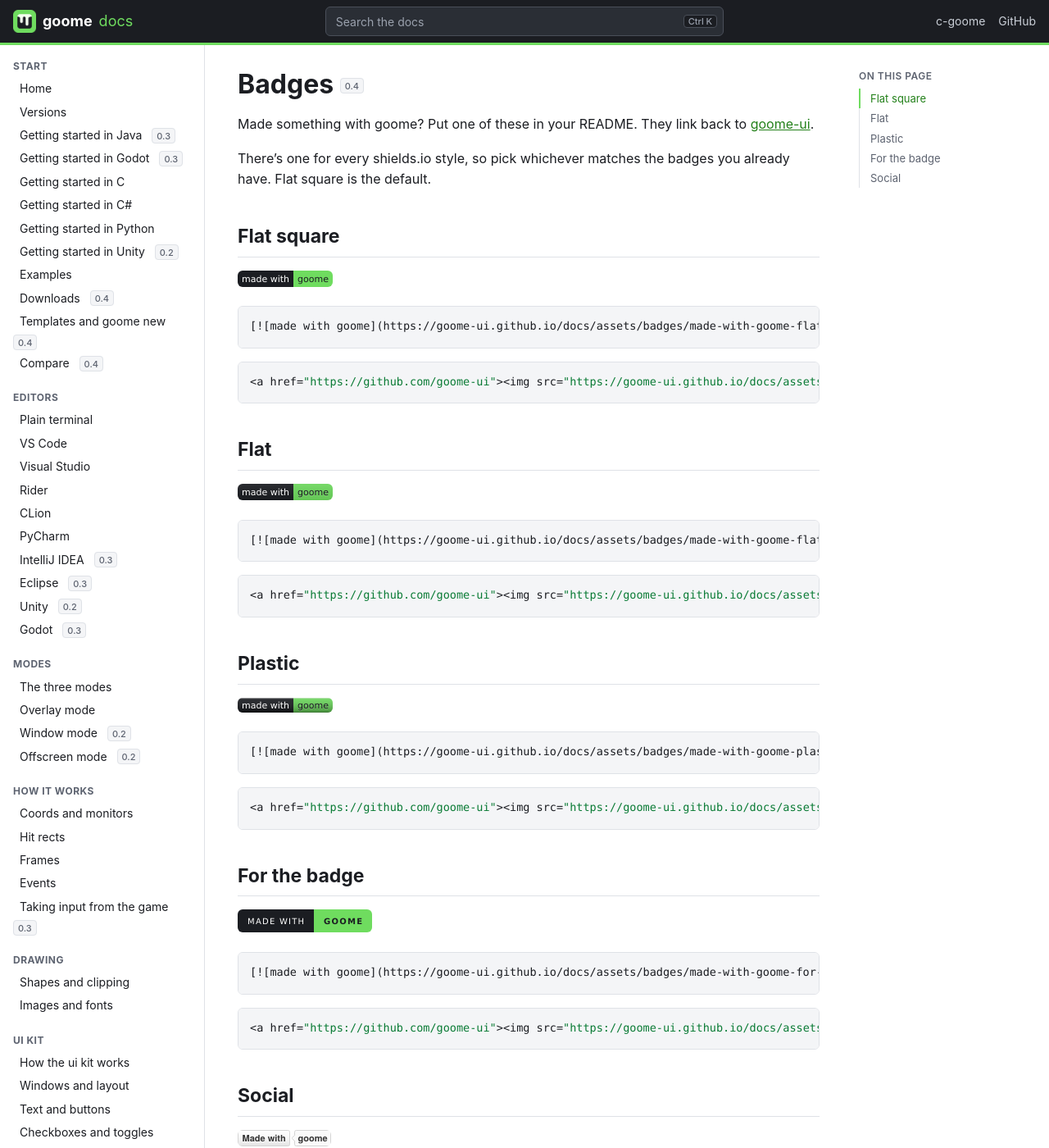
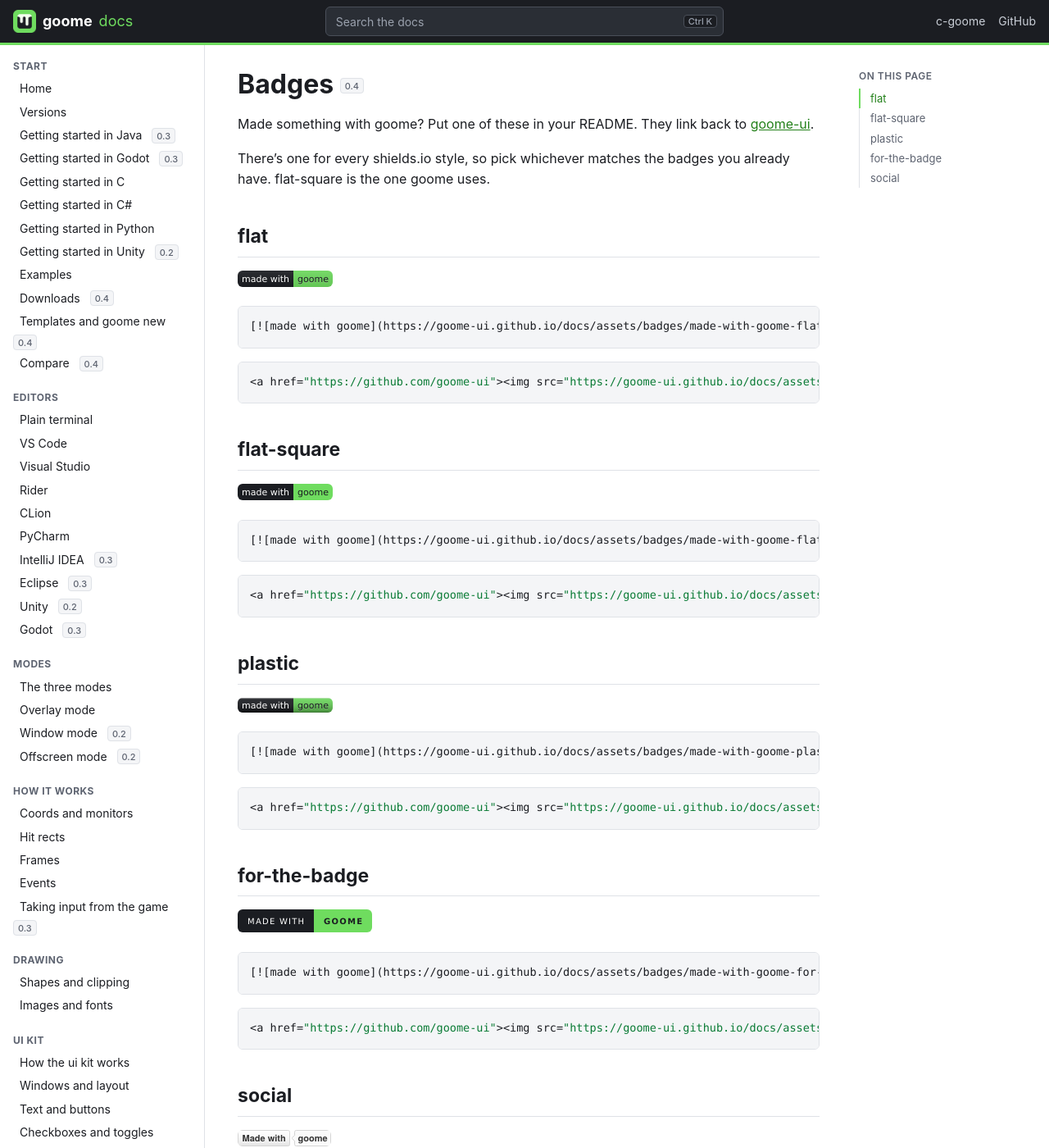
Before and after one commit to goome-ui/docs, a Jekyll site: the page built from pages/badges.md, in a window 1280 px wide and 1400 px high. Shown: the whole window at 82% size. Built offline with Jekyll 4.4.1, drawn with Linux system fonts in a browser that asks for light colours.

````diff
--- a/pages/badges.md
+++ b/pages/badges.md
@@ -6,9 +6,21 @@ title: Badges
 
 Made something with goome? Put one of these in your README. They link back to [goome-ui](https://github.com/goome-ui).
 
-There's one for every shields.io style, so pick whichever matches the badges you already have. Flat square is the default.
+There's one for every shields.io style, so pick whichever matches the badges you already have. flat-square is the one goome uses.
 
-## Flat square
+## flat
+
+[![made with goome](https://goome-ui.github.io/docs/assets/badges/made-with-goome-flat.svg)](https://github.com/goome-ui)
+
+```markdown
+[![made with goome](https://goome-ui.github.io/docs/assets/badges/made-with-goome-flat.svg)](https://github.com/goome-ui)
+```
+
+```html
+<a href="https://github.com/goome-ui"><img src="https://goome-ui.github.io/docs/assets/badges/made-with-goome-flat.svg" alt="made with goome"></a>
+```
+
+## flat-square
 
 [![made with goome](https://goome-ui.github.io/docs/assets/badges/made-with-goome-flat-square.svg)](https://github.com/goome-ui)
 
@@ -20,19 +32,7 @@ There's one for every shields.io style, so pick whichever matches the badges you
 <a href="https://github.com/goome-ui"><img src="https://goome-ui.github.io/docs/assets/badges/made-with-goome-flat-square.svg" alt="made with goome"></a>
 ```
 
-## Flat
-
-[![made with goome](https://goome-ui.github.io/docs/assets/badges/made-with-goome-flat.svg)](https://github.com/goome-ui)
-
-```markdown
-[![made with goome](https://goome-ui.github.io/docs/assets/badges/made-with-goome-flat.svg)](https://github.com/goome-ui)
-```
-
-```html
-<a href="https://github.com/goome-ui"><img src="https://goome-ui.github.io/docs/assets/badges/made-with-goome-flat.svg" alt="made with goome"></a>
-```
-
-## Plastic
+## plastic
 
 [![made with goome](https://goome-ui.github.io/docs/assets/badges/made-with-goome-plastic.svg)](https://github.com/goome-ui)
 
@@ -44,7 +44,7 @@ There's one for every shields.io style, so pick whichever matches the badges you
 <a href="https://github.com/goome-ui"><img src="https://goome-ui.github.io/docs/assets/badges/made-with-goome-plastic.svg" alt="made with goome"></a>
 ```
 
-## For the badge
+## for-the-badge
 
 [![made with goome](https://goome-ui.github.io/docs/assets/badges/made-with-goome-for-the-badge.svg)](https://github.com/goome-ui)
 
@@ -56,7 +56,7 @@ There's one for every shields.io style, so pick whichever matches the badges you
 <a href="https://github.com/goome-ui"><img src="https://goome-ui.github.io/docs/assets/badges/made-with-goome-for-the-badge.svg" alt="made with goome"></a>
 ```
 
-## Social
+## social
 
 [![made with goome](https://goome-ui.github.io/docs/assets/badges/made-with-goome-social.svg)](https://github.com/goome-ui)
 
````
